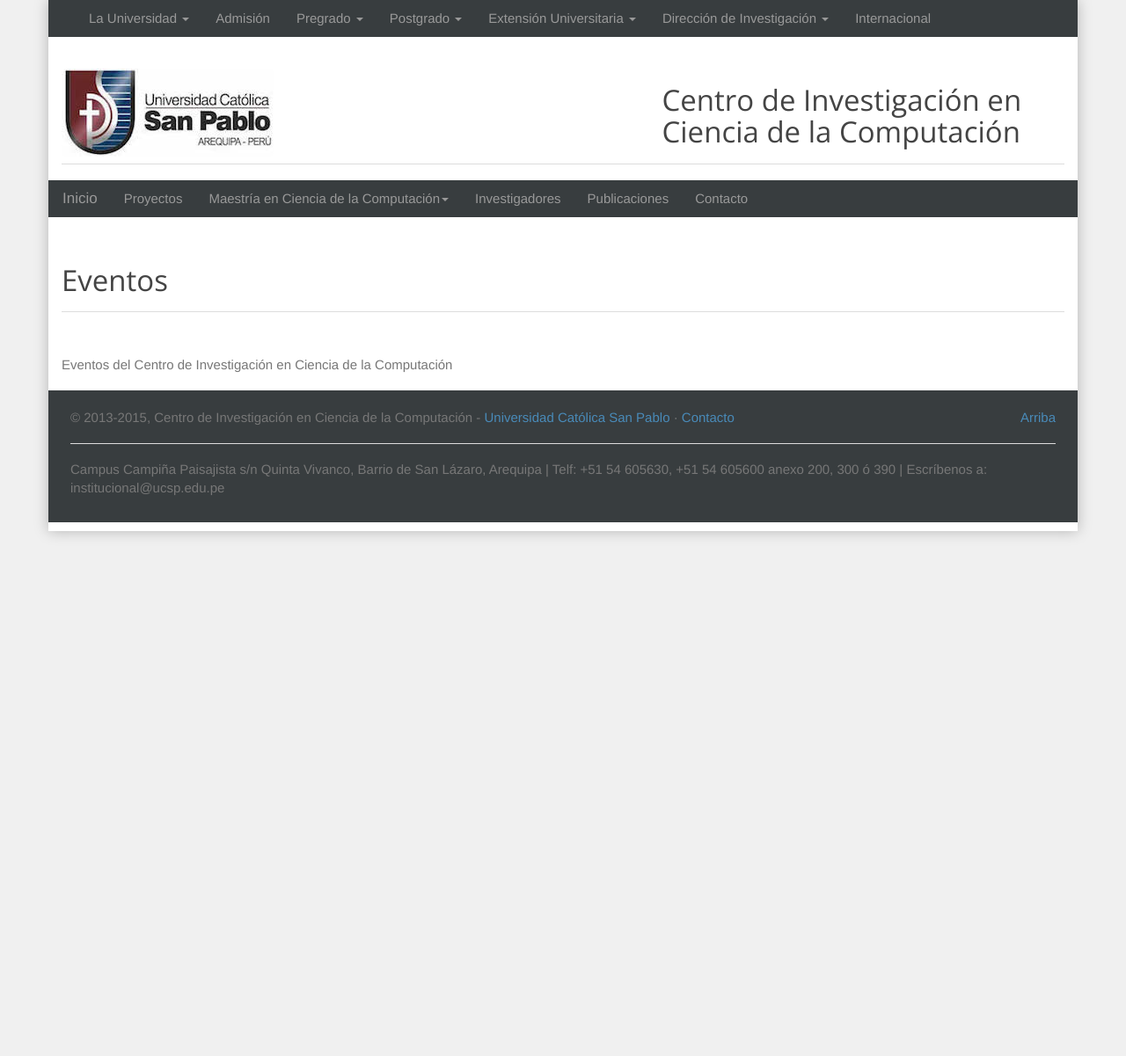
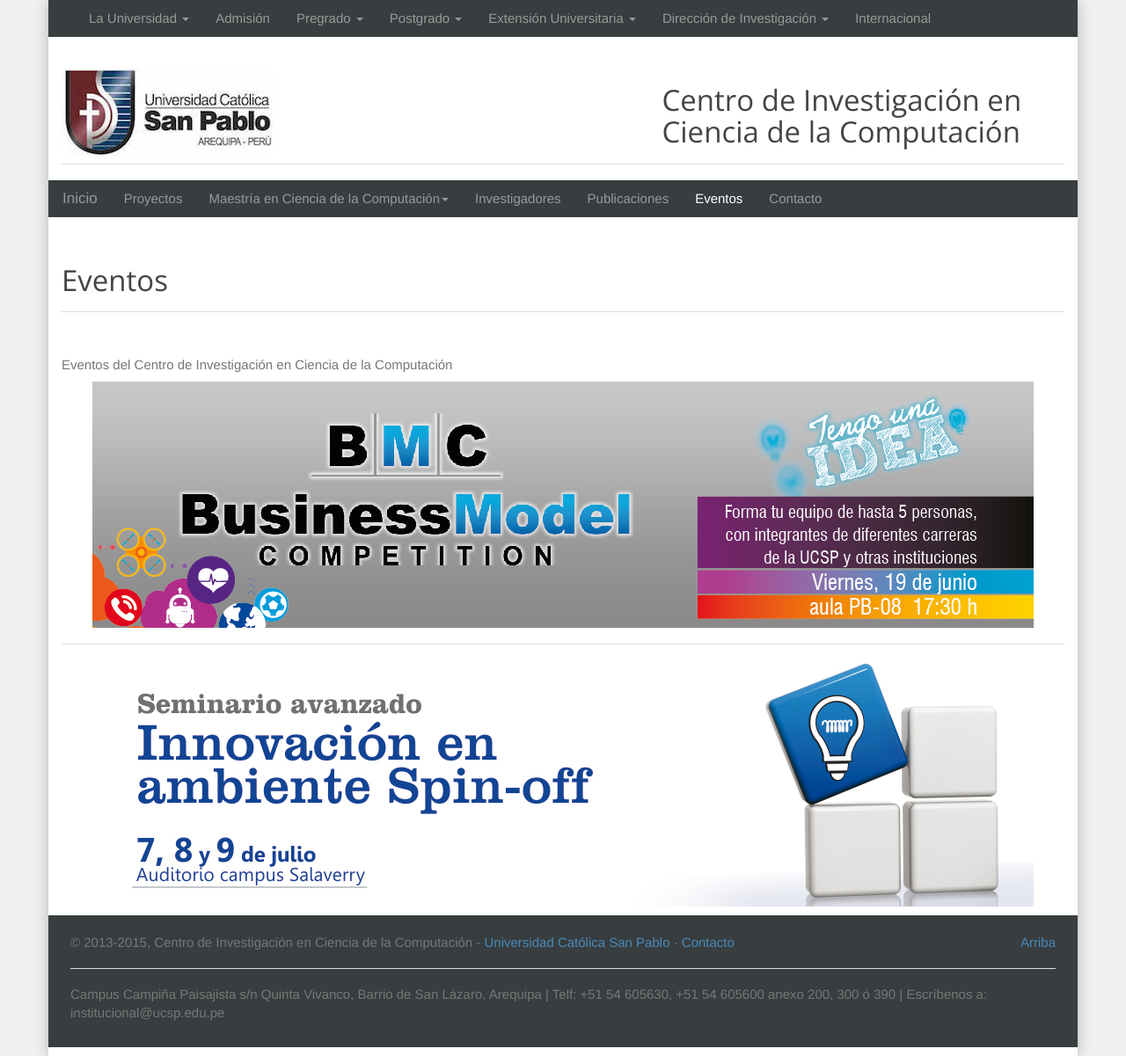
Before and after one commit to cs-ucsp/rics-ucsp, a Jekyll site: the page built from eventos/index.html, in a window 1280 px wide. Shown: the whole page at 88% size. Built offline with Jekyll 4.4.1, drawn with Linux system fonts in a browser that asks for light colours; nearby versions of some CDN libraries; Markdown is read by kramdown in place of the engine named in the settings; before the commit the page ends 900 px from its top, so only the background shows below that.

Commit message:
Menú de eventos #1

```diff
--- a/_includes/rics-navbar.html
+++ b/_includes/rics-navbar.html
@@ -20,6 +20,7 @@
                 <li {% if page.path == "publicaciones.html" %}class="active"{% endif %}>
                   <a href="/publicaciones.html">Publicaciones</a>
                 </li>
+                <li {% if page.path == "eventos/index.html" %}class="active"{% endif %}><a href="/eventos/">Eventos</a></li>
                 <li {% if page.path == "contacto.html" %}class="active"{% endif %}><a href="/contacto.html">Contacto</a></li>
               </ul>
             </div>
--- a/eventos/index.html
+++ b/eventos/index.html
@@ -3,9 +3,19 @@ layout: default
 title: Eventos
 ---
 
-          <div class="page-header">
-            <h1 id="type">{{ page.title }}</h1>
-          </div>
+<div class="page-header">
+  <h1 id="type">{{ page.title }}</h1>
+</div>
 
-          <p>&nbsp;</p>
-          <p>Eventos del Centro de Investigación en Ciencia de la Computación</p>
+<p>&nbsp;</p>
+<p>Eventos del Centro de Investigación en Ciencia de la Computación</p>
+
+<a href="/eventos/business-model-competition.html">
+<img class="img-responsive center-block" src="/img/eventos/evento-bmc.jpg">
+</a>
+
+<hr/>
+
+<a href="/eventos/seminario-innovacion-ambiente-spin-off.html">
+<img class="img-responsive center-block" src="/img/eventos/evento-spin-off.jpg">
+</a>
```
